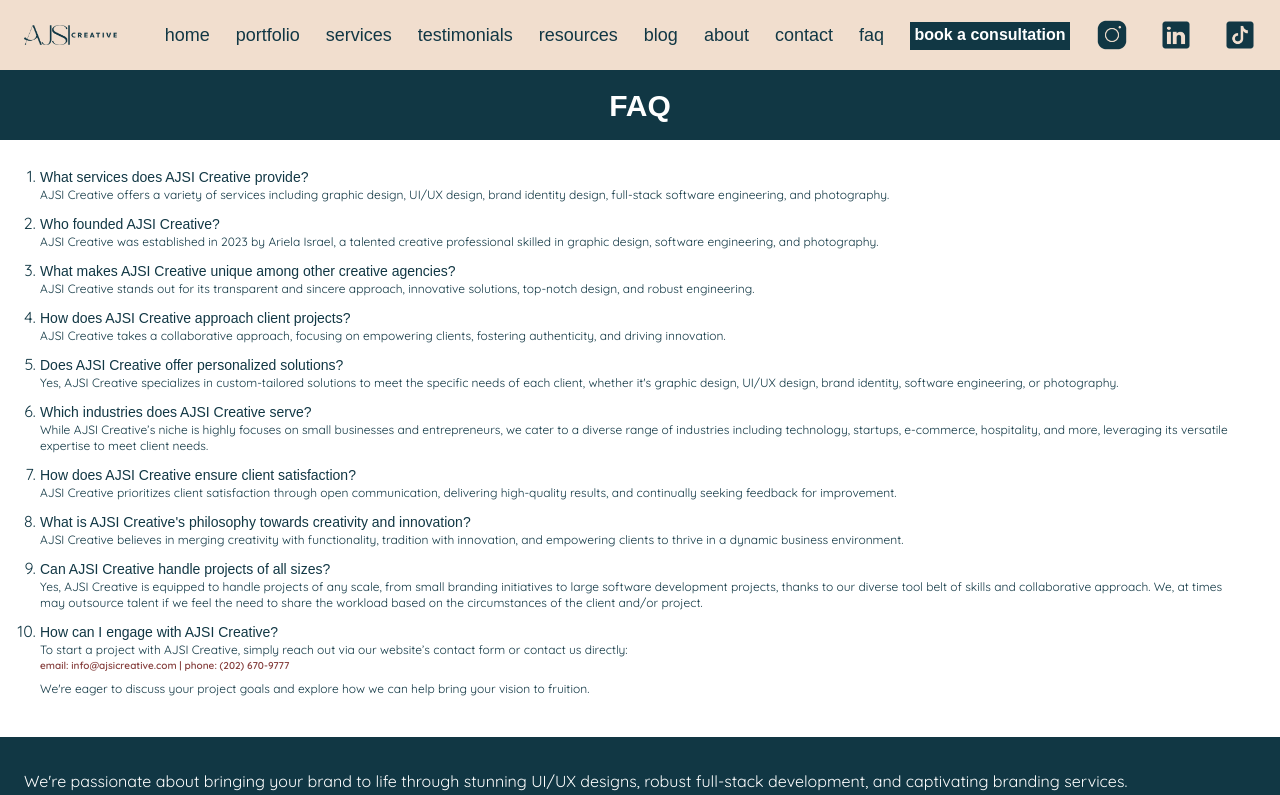
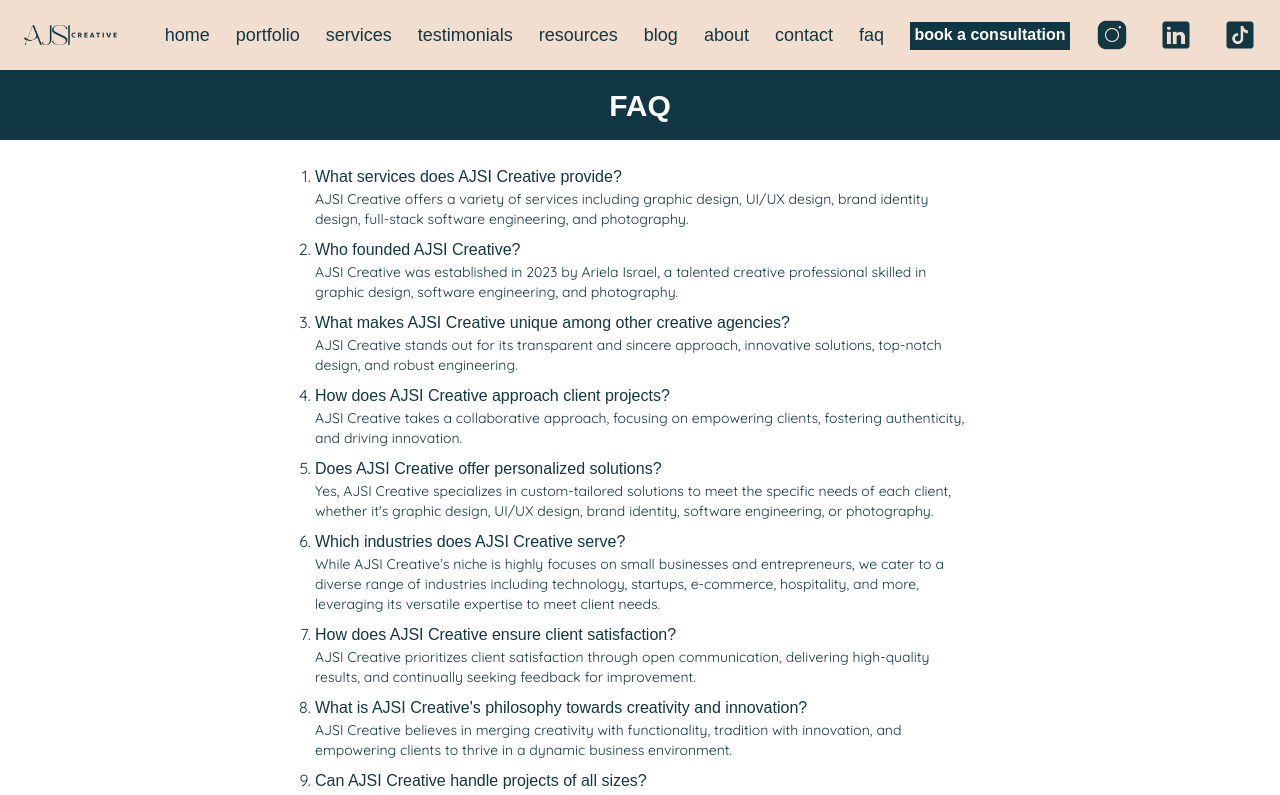
Before and after one commit to ariicodes/ajsi-creative, a Next.js app: page /faq in a window 1280 px wide. Shown: the top 795 px of the page. Built offline with nearby package versions, Linux system fonts and the light colour scheme; a web font is replaced by a local one.

Commit message:
+size and font adjustments

```diff
--- a/src/app/(components)/faq/FAQList.tsx
+++ b/src/app/(components)/faq/FAQList.tsx
@@ -6,23 +6,27 @@
 
 const FAQList = ({ faqs }: { faqs?: Question[] }) => {
   return (
+    <div className="xl:flex xl:flex-col xl:items-center">
       <div className="px-10 text-gunmetal">
-      <ol className="list-outside list-decimal py-6">
+        <ol className="list-outside list-decimal py-6 xl:w-[650px]">
           {faqs &&
             faqs.map((faq) => (
               <li key={faq._id} className="pb-2">
-              <h2 className="font-serif text-sm">{faq.question}</h2>
-              <p className="text-xs">{faq.answer}</p>
+                <h2 className="font-serif text-sm xl:text-base">
+                  {faq.question}
+                </h2>
+                <p className="text-xs xl:text-sm">{faq.answer}</p>
               </li>
             ))}
         </ol>
-      <p className="-mt-8 text-[10px] font-semibold text-cordovan">
+        <p className="-mt-8 text-[10px] font-semibold text-cordovan xl:text-xs">
           email: info@ajsicreative.com | phone: (202) 670-9777
         </p>
-      <p className="mt-2 pb-10 text-xs">
+        <p className="text-x mt-2 pb-10 xl:text-sm">
           We&apos;re eager to discuss your project goals and explore how we can
           help bring your vision to fruition.
         </p>
+      </div>
     </div>
   );
 };
--- a/src/app/(components)/services/ServiceCTA.tsx
+++ b/src/app/(components)/services/ServiceCTA.tsx
@@ -3,7 +3,7 @@
 export default function ServiceCTA() {
   return (
     <section className="flex h-[290px] flex-col justify-center bg-gunmetal text-base text-white xl:h-[315px] xl:items-center">
-      <div className="flex flex-col items-center gap-4 p-6 xl:items-start xl:gap-5">
+      <div className="flex flex-col items-center gap-4 p-6 xl:gap-5">
         <p>
           We also offer both single services and custom, a la carte packages. If
           you&apos;re unsure about the needs of your business, we are sure to
--- a/src/app/(components)/services/ServicesList.tsx
+++ b/src/app/(components)/services/ServicesList.tsx
@@ -7,7 +7,8 @@
 
 export default function ServicesList({ services }: { services?: Package[] }) {
   return (
-    <ul className="min-h-[460px] pb-6 pt-2">
+    <div className="xl:flex xl:flex-col xl:items-center">
+      <ul className="min-h-[460px] pb-6 pt-2 xl:w-[650px]">
         {services &&
           services.map((service) => (
             <li key={service._id} className="pt-4">
@@ -29,5 +30,6 @@
             </li>
           ))}
       </ul>
+    </div>
   );
 }
```
Lines whose indentation alone changed are shown as unchanged.
